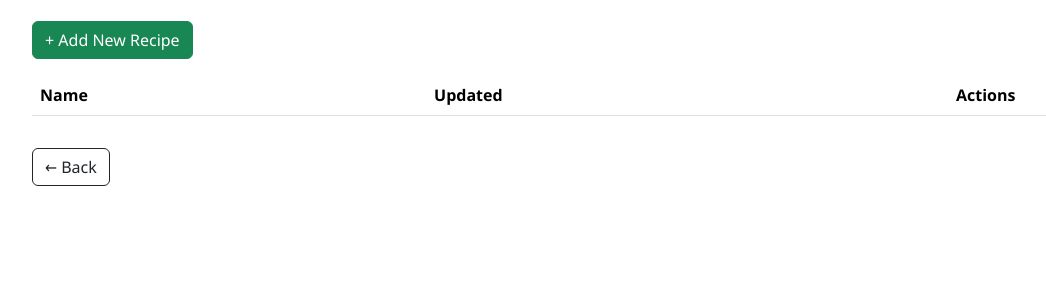
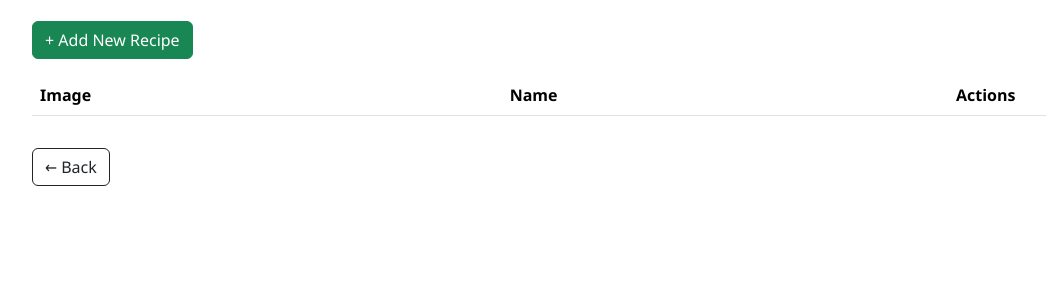
Before and after one commit to Blommis/wellness, a Django app: page /recipes/dashboard/recipes/lunch/ in a window 1280 px wide. Shown: the part 201-501 px from the top of the page, without its empty margins (50-1096 px from the left). Run offline with Django 4.2, Linux system fonts and the light colour scheme; a user stored in the database is signed in; data that the repository does not hold is empty; some libraries are stand-ins or nearby versions.

Commit message:
Replaced 'Updated' column with recipe image in admin recipe list for improved visual management.

```diff
--- a/recipes/templates/recipes/admin/recipe_list.html
+++ b/recipes/templates/recipes/admin/recipe_list.html
@@ -23,8 +23,8 @@
     <table class="table table-striped">
         <thead>
             <tr>
+                <th>Image</th>
                 <th>Name</th>
-                <th>Updated</th>
                 <th style="width: 200px;">Actions</th>
             </tr>
         </thead>
@@ -32,8 +32,16 @@
         <tbody>
             {% for item in items %}
                 <tr>
+                    <td>
+                {% if item.image %}
+                    <img src="{{ item.image.url }}" alt="{{ item.name }}"
+                         style="height:50px; width: 50px;">
+                {% else %}
+                    <span class="text-muted">No image</span>
+                {% endif %}
+            </td>
                     <td>{{ item.name }}</td>
-                    <td>{{ item.id }}</td>
+
                     <td>
                         <a href="{% url 'recipes:recipe_edit' category item.id %}" class="btn btn-sm btn-primary">Edit</a>
                         <a href="{% url 'recipes:recipe_delete' category item.id %}" class="btn btn-sm btn-danger">Delete</a>
```
